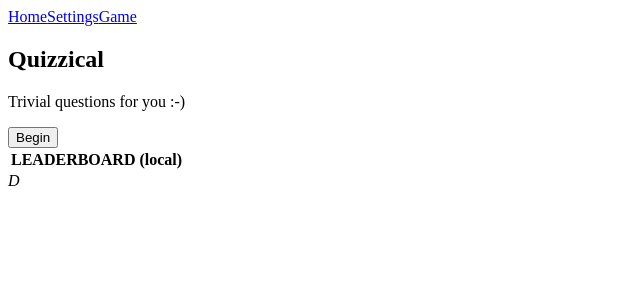
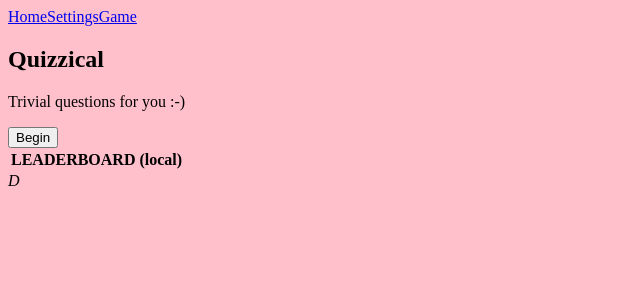
Before and after one commit to HealerC/quizzical, a React (Create React App) app: page / in a window 1280 px wide. Shown: the top 300 px of the page, without its empty margins (0-640 px from the left). Built offline with nearby package versions, Linux system fonts and the light colour scheme; what tiny-timer would draw is missing.

Commit message:
chore: Initialize sass/css

```diff
--- a/src/App.js
+++ b/src/App.js
@@ -8,6 +8,7 @@ import { BrowserRouter, Routes, Route, Navigate } from "react-router-dom";
 import { DEFAULT_STATE, quizzicalReducer } from "./components/reducer";
 //import QuizzicalContext from "./components/QuizzicalContext";
 import { QuizzicalContext } from "./components/QuizzicalContext";
+import "./stylesheets/app.css";
 
 const App = () => {
   const [game, setGame] = React.useState({
--- /dev/null
+++ b/src/stylesheets/app.css
@@ -0,0 +1,5 @@
+body {
+  background-color: pink;
+}
+
+/*# sourceMappingURL=app.css.map */
--- /dev/null
+++ b/src/stylesheets/app.scss
@@ -0,0 +1,5 @@
+$backgroundColor: pink;
+
+body {
+    background-color: $backgroundColor;
+}
```
Also changed, not shown: 1 other file (tests, documents, lock files or other folders).
